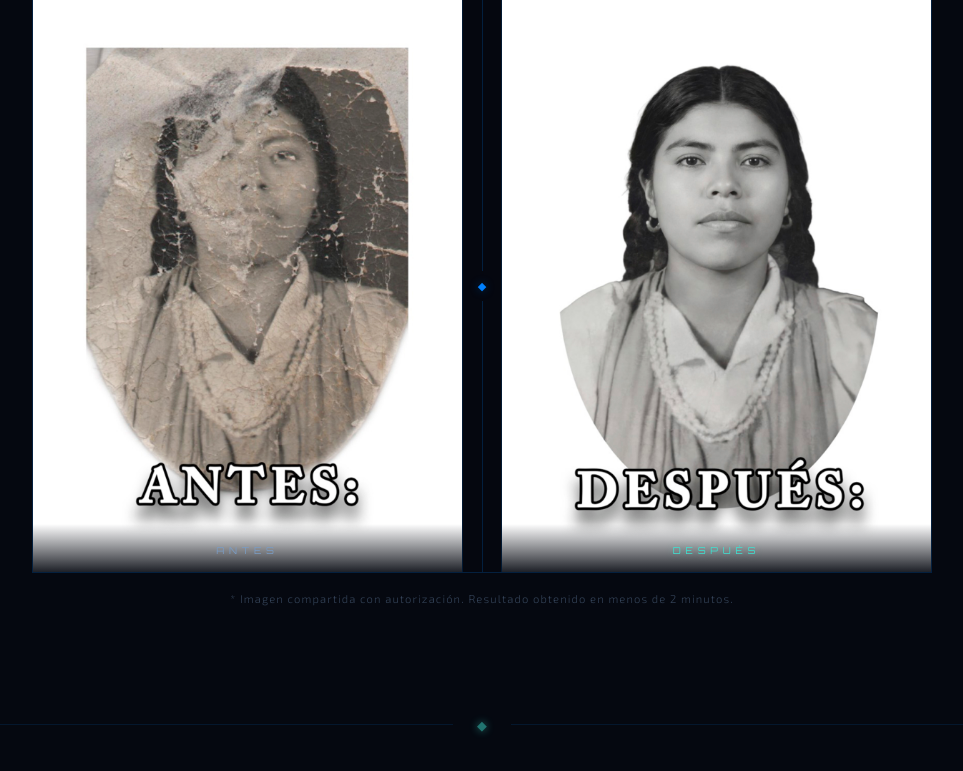
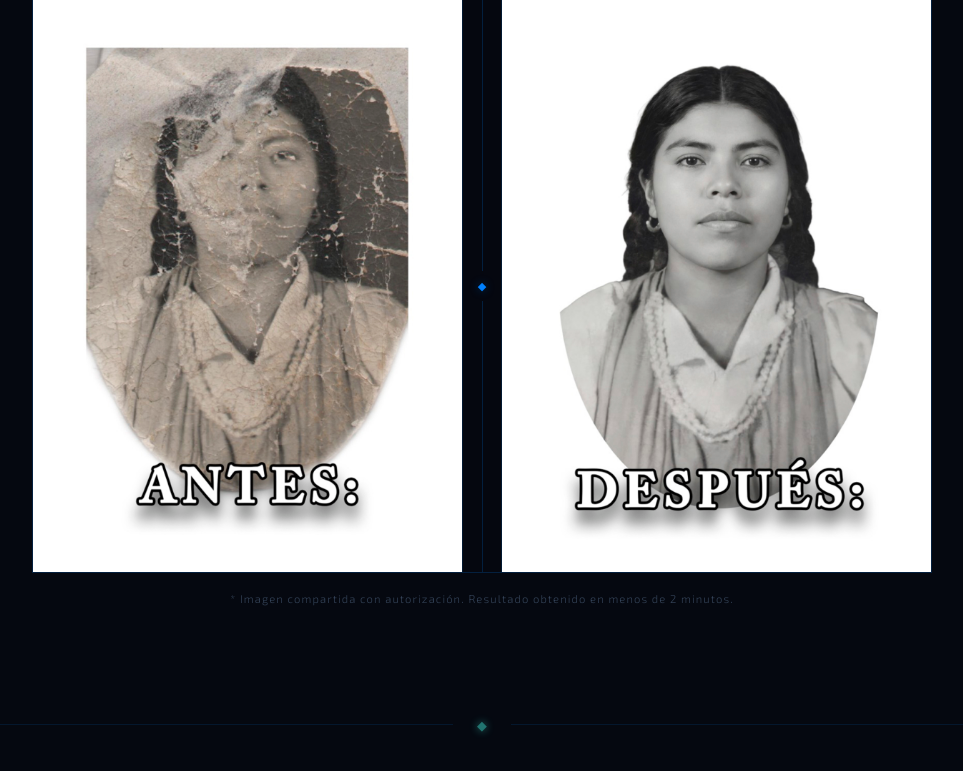
Before and after one commit to juangranadosValDy/nahual-web, a Flask app: page / in a window 1280 px wide. Shown: the part 1314-2085 px from the top of the page, without its empty margins (158-1121 px from the left). Run offline with Flask 3, Linux system fonts and the light colour scheme; parts of the project's set-up code (start-up, migrations or seed data) failed here and were passed over.

Commit message:
Update index.html

```diff
--- a/templates/index.html
+++ b/templates/index.html
@@ -956,7 +956,6 @@ footer {
     <div class="ad-grid">
         <div class="ad-panel">
             <img src="/static/img/01.jpg" alt="Fotografía original dañada">
-            <div class="ad-etiqueta">Antes</div>
         </div>
         <div class="ad-divisor">
             <div class="ad-divisor-linea"></div>
@@ -965,7 +964,6 @@ footer {
         </div>
         <div class="ad-panel">
             <img src="/static/img/02.jpg" alt="Fotografía restaurada">
-            <div class="ad-etiqueta despues">Después</div>
         </div>
     </div>
 
```
